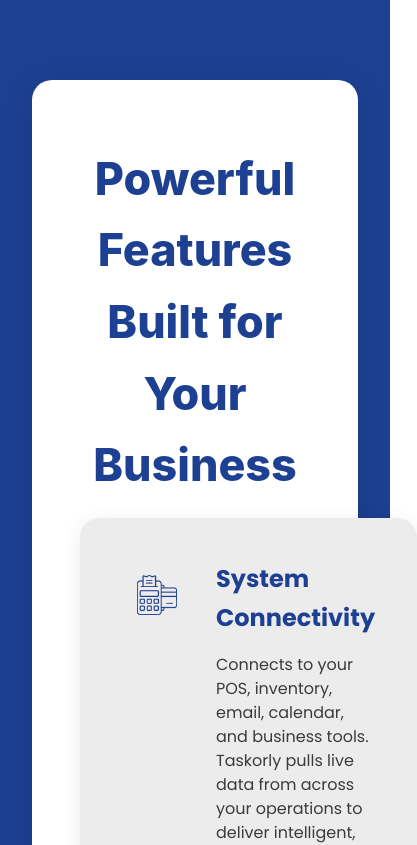
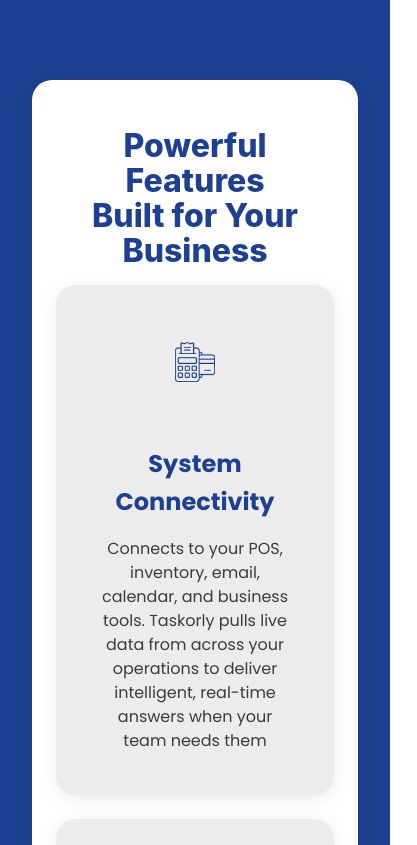
Before and after one commit to zz1mmy/taskorly-website-2.0, a Next.js app: page / in a window 390 px wide. Shown: the part 880-1725 px from the top of the page, 417 px wide, since content can reach past the window. Built offline with nearby package versions, Linux system fonts and the light colour scheme.

Commit message:
fied the feature card mobile view

```diff
--- a/src/app/globals.css
+++ b/src/app/globals.css
@@ -259,6 +259,43 @@ nav {
     grid-template-columns: 1fr;
     gap: 1.5rem;
   }
+
+  .section-title {
+    font-size: 2rem;
+    line-height: 1.1;
+  }
+
+  .container {
+    padding: 3rem 1.5rem;
+  }
+
+  .feature-card {
+    flex-direction: column;
+    align-items: center;
+    text-align: center;
+    padding: 2rem 1.5rem;
+  }
+
+  .feature-icon {
+    margin-bottom: 1.5rem;
+    margin-left: auto;
+    margin-right: auto;
+  }
+
+  .feature-content {
+    display: flex;
+    flex-direction: column;
+    align-items: center;
+  }
+
+  .feature-card h3 {
+    text-align: center;
+    margin-bottom: 0.75rem;
+  }
+
+  .feature-card p {
+    text-align: center;
+  }
 }
 
 .feature-card {
@@ -408,6 +445,10 @@ nav {
 @media (max-width: 768px) {
   .stat-number {
     font-size: 2.5rem;
+  }
+
+  .stat-box{
+    text-align: center;
   }
 }
 
```
